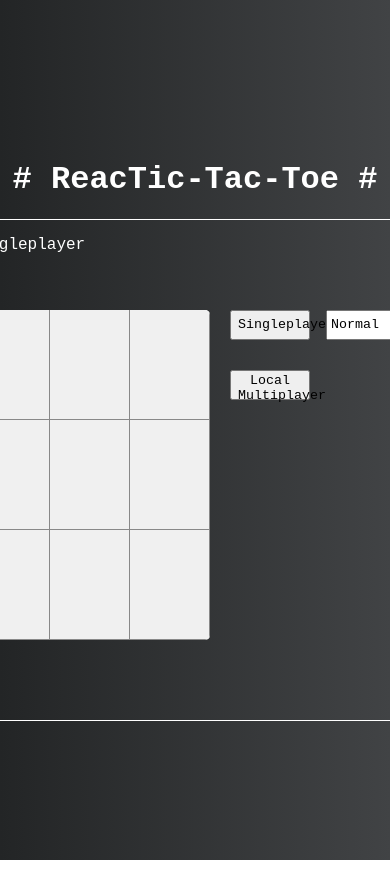
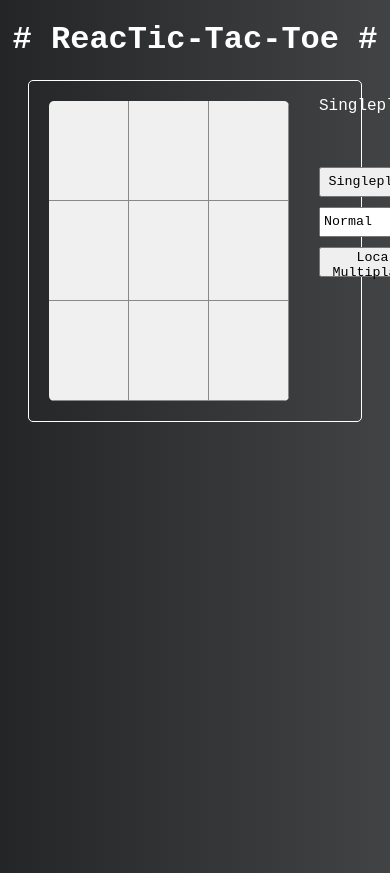
Before and after one commit to marcelobrgomes/reactic-tac-toe, a React (Create React App) app: page / in a window 390 px wide. Shown: the top 873 px of the page. Built offline with nearby package versions, Linux system fonts and the light colour scheme; a web font is replaced by a local one.

Commit message:
Making the layout responsive

```diff
--- a/src/components/Button.css
+++ b/src/components/Button.css
@@ -4,7 +4,7 @@
 }
 
 .button {
-    font-size: 5.5em;
+    font-size: 80px;
     background-color: var(--bg-button);
     border: none;
     border-right: var(--border-button);
--- a/src/components/Button.jsx
+++ b/src/components/Button.jsx
@@ -2,9 +2,9 @@ import React from 'react'
 import './Button.css'
 
 export default props =>
-    <button
+    <div
         className={`button ${props.value === 'X' ? 'x' : ''} ${props.value === 'O' ? 'o' : ''}`}
         onClick={() => props.play(props.id)}
     >
         {props.value}
-    </button>
+    </div>
--- a/src/index.css
+++ b/src/index.css
@@ -8,7 +8,7 @@
 }
 
 body {
-  display: flex;
+  /* display: flex; */
   height: 100vh;
   justify-content: center;
   align-items: center;
--- a/src/main/Game.css
+++ b/src/main/Game.css
@@ -1,56 +1,60 @@
 .container {
-    width: 490px;
-    height: 500px;
+    margin: 20px;
     display: grid;
-    grid-template-columns: 260px 120px;
+    grid-template-columns: 1fr 1fr;
+    grid-template-rows: 1fr;
+    gap: 10px;
+
     border: 1px solid #fff;
     border-radius: 5px;
+    /* background: #f00; */
 }
 
 .game {
-    height: 330px;
-    width: 240px;
+
+}
+
+.board {
     border-radius: 5px;
-    background-color: #fff;
+    /* background-color: #fff; */
     overflow: hidden;
     margin: 20px;
 
     display: grid;
-    grid-template-columns: 80px 80px 80px;
-    grid-template-rows: 110px 110px 110px;
+    grid-template-columns: 2fr repeat(3, minmax(80px, 2fr)) 2fr;
+    grid-template-rows: repeat(3, minmax(100px, 1fr));
 }
 
 .gametype {
     text-align: left;
-    padding-left: 20px;
     height: 54px;
+
+    /* background-color: cadetblue; */
 }
 
 .options {
-    height: 330px;
-    width: 197px;
-    margin: 90px 20px 0px 20px;
+    /* background-color: aqua; */
+    margin: 0px 20px 20px 0px;
 }
 
 .optionButtons {
-    width: 196px;
     display: grid;
-    grid-template-columns: 80px 80px;
+    grid-template-columns: repeat(auto-fit, minmax(80px, 1fr));
+
+    gap: 10px;
+    /* background-color: brown; */
 }
 
 .optionButtons button {
     height: 30px;
-    margin-bottom: 30px;
 }
 
 .optionButtons select {
     height: 30px;
-    margin: 0px 0px 30px 16px;
-    width: 80px;
 }
 
 .message {
-    width: 490px;
+    width: 100%;
 }
 
 @font-face {
--- a/src/main/Game.jsx
+++ b/src/main/Game.jsx
@@ -305,22 +305,29 @@ export default props => {
     }
 
     return (
+        <React.Fragment>
             <div className="container">
-            <div>
-                <p className="gametype">{gameTypeDescription}</p>
                 <div className="game">
+                    <div className="board">
+                        <div></div>
                         <Button id="0" play={userPlay} value={gameArray[0]}/>
                         <Button id="1" play={userPlay} value={gameArray[1]}/>
                         <Button id="2" play={userPlay} value={gameArray[2]}/>
+                        <div></div>
+                        <div></div>
                         <Button id="3" play={userPlay} value={gameArray[3]}/>
                         <Button id="4" play={userPlay} value={gameArray[4]}/>
                         <Button id="5" play={userPlay} value={gameArray[5]}/>
+                        <div></div>
+                        <div></div>
                         <Button id="6" play={userPlay} value={gameArray[6]}/>
                         <Button id="7" play={userPlay} value={gameArray[7]}/>
                         <Button id="8" play={userPlay} value={gameArray[8]}/>
+                        <div></div>
                     </div>
                 </div>
                 <div className="options">
+                    <p className="gametype">{gameTypeDescription}</p>
                     <div className="optionButtons">
                         <button onClick={()=> restart(LOCAL_SINGLEPLAYER_GAME)}>Singleplayer</button>
                         <select id="level" onChange={(e) => {restart(LOCAL_SINGLEPLAYER_GAME); setLevel(e.target.value)}} defaultValue="normal">
@@ -330,10 +337,11 @@ export default props => {
                         </select>
                         <button onClick={()=> restart(LOCAL_MULTIPLAYER_GAME)}>Local Multiplayer</button>
                     </div>
-            </div>
                     <div className="message">
                         <h2>{message}</h2>
                     </div>
                 </div>
+            </div>
+        </React.Fragment>
     )
 }
```
Lines whose indentation alone changed are shown as unchanged.
